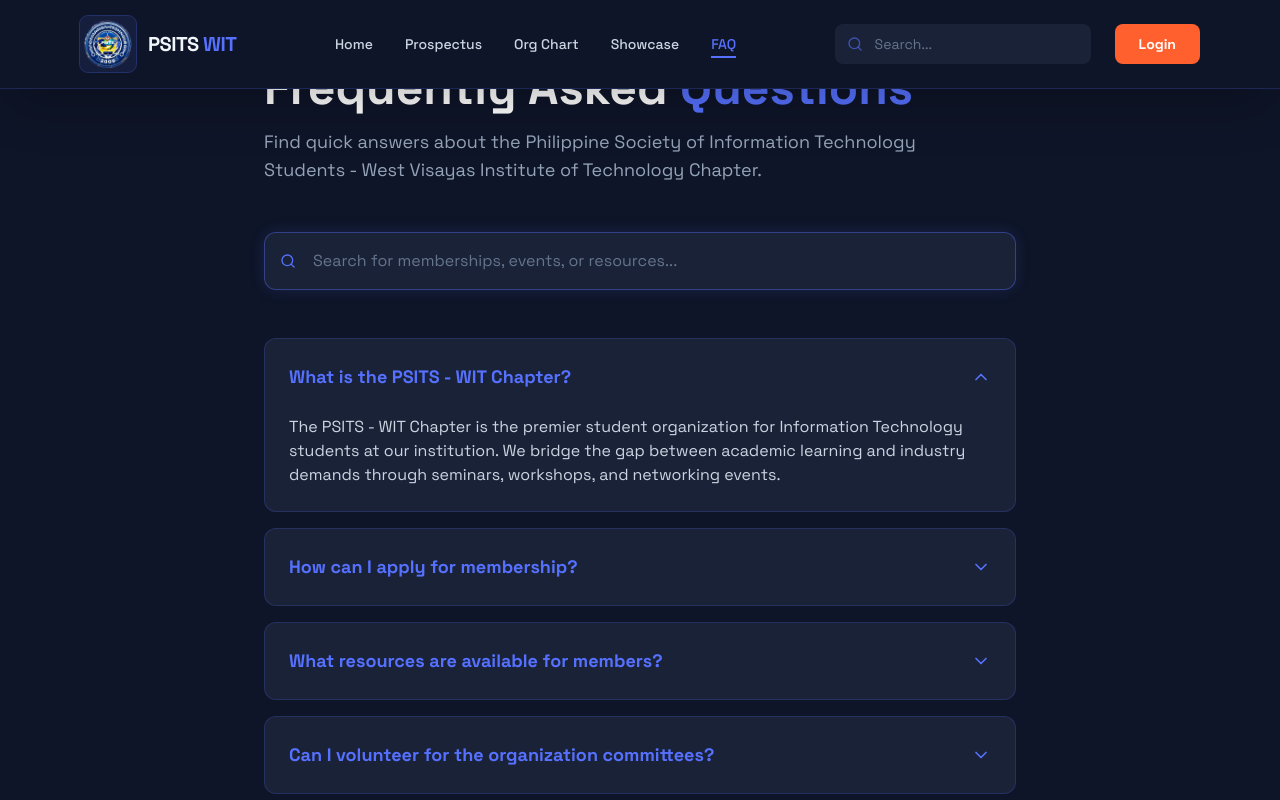
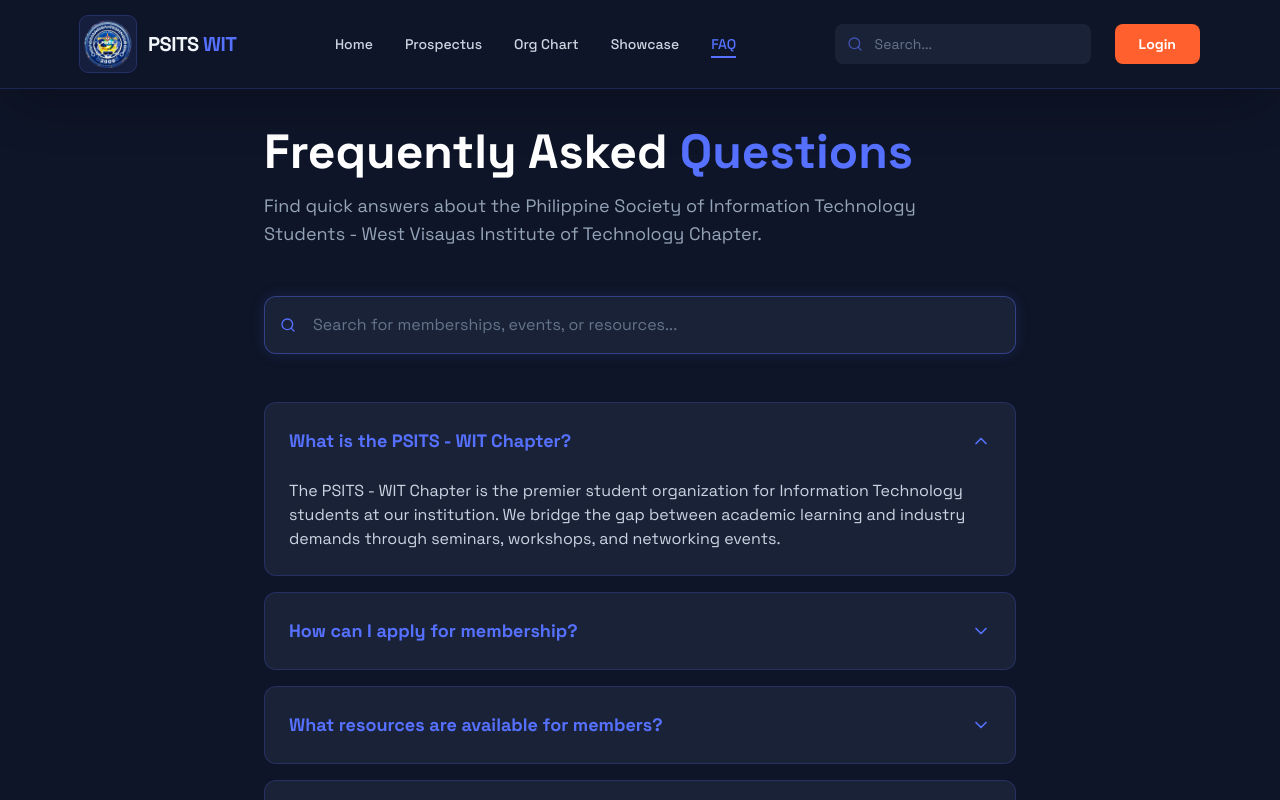
Before and after one commit to witpsits/witpsits-webapp, a React (Vite) app in the folder client/: page /faq in a window 1280 px wide. Shown: the top 800 px of the page. Built offline with nearby package versions, Linux system fonts and the light colour scheme.

Commit message:
Fixed position

```diff
--- a/client/src/pages/faq.jsx
+++ b/client/src/pages/faq.jsx
@@ -33,7 +33,7 @@
     <div className="min-h-screen bg-[#0E1528] font-['Space_Grotesk',sans-serif] text-slate-100 flex flex-col">
       <Navbar />
 
-      <main className="flex-1 max-w-[800px] mx-auto w-full px-6 py-16 flex flex-col">
+      <main className="flex-1 max-w-[800px] mx-auto w-full px-6 pt-24 md:pt-32 pb-16 flex flex-col">
 
         {/* Header Section */}
         <div className="mb-12">
```
